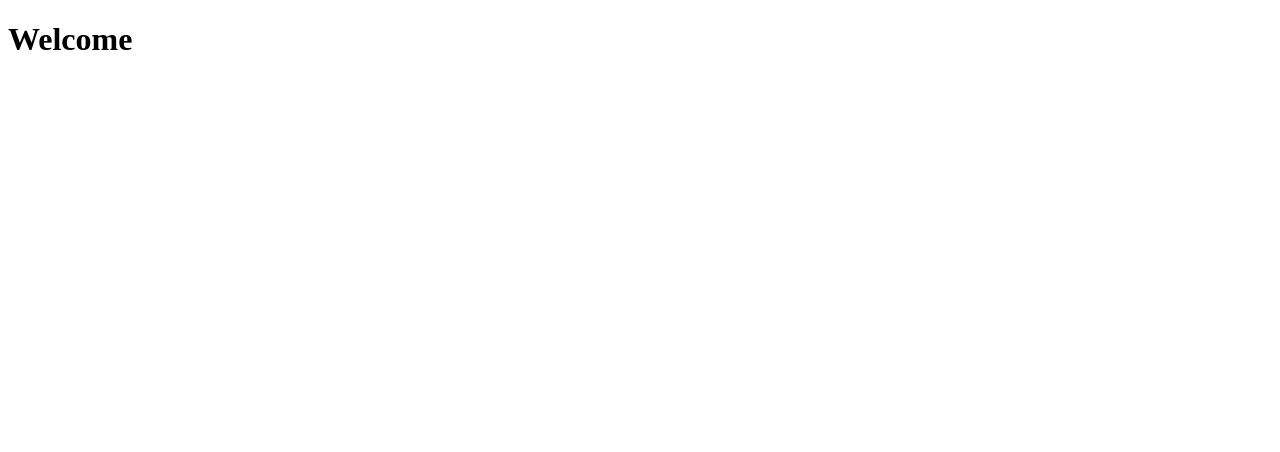
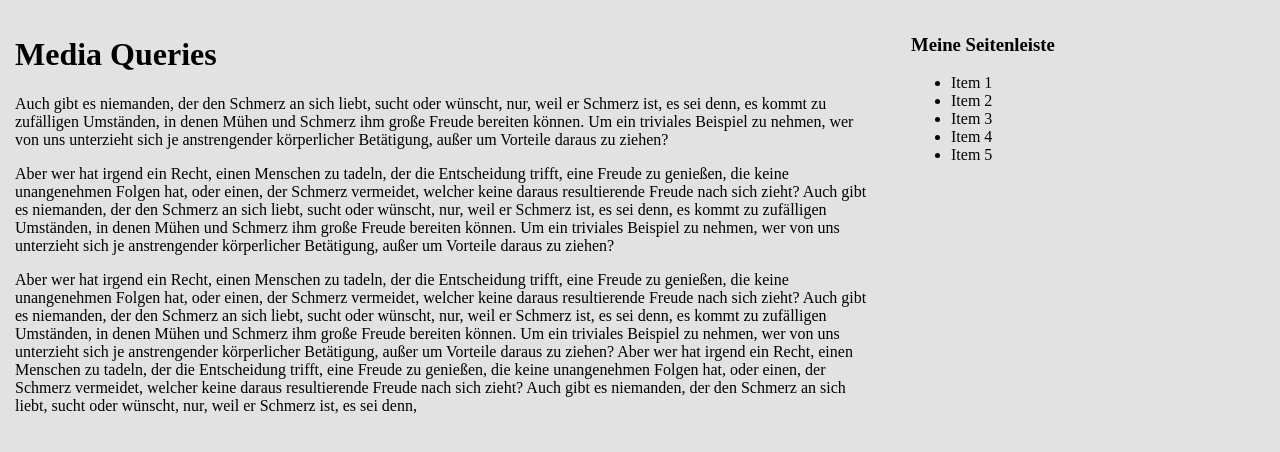
Before and after one commit to sedstef/html5-template, a website: page src/index.html in a window 1280 px wide. Drawn offline with Linux system fonts and the light colour scheme.

Commit message:
add media-queries

```diff
--- a/src/index.html
+++ b/src/index.html
@@ -1,9 +1,35 @@
 <!doctype html>
 <html lang="de">
     <head>
-        <title>Welcome</title>
+        <meta charset="UTF-8"/>
+        <title>Media Queries</title>
+
+        <link rel="stylesheet" href="media-queries.css" />
     </head>
+
     <body>
-        <h1>Welcome</h1>
+        <!-- content -->
+        <main>
+            <h1>Media Queries</h1>
+            <p>Auch gibt es niemanden, der den Schmerz an sich liebt, sucht oder wünscht, nur, weil er Schmerz ist, es sei denn, es kommt zu zufälligen Umständen, in denen Mühen und Schmerz ihm große Freude bereiten können. Um ein triviales Beispiel zu nehmen, wer von uns unterzieht sich je anstrengender körperlicher Betätigung, außer um Vorteile daraus zu ziehen?</p>
+
+            <p>Aber wer hat irgend ein Recht, einen Menschen zu tadeln, der die Entscheidung trifft, eine Freude zu genießen, die keine unangenehmen Folgen hat, oder einen, der Schmerz vermeidet, welcher keine daraus resultierende Freude nach sich zieht? Auch gibt es niemanden, der den Schmerz an sich liebt, sucht oder wünscht, nur, weil er Schmerz ist, es sei denn, es kommt zu zufälligen Umständen, in denen Mühen und Schmerz ihm große Freude bereiten können. Um ein triviales Beispiel zu nehmen, wer von uns unterzieht sich je anstrengender körperlicher Betätigung, außer um Vorteile daraus zu ziehen?</p>
+
+            <p>Aber wer hat irgend ein Recht, einen Menschen zu tadeln, der die Entscheidung trifft, eine Freude zu genießen, die keine unangenehmen Folgen hat, oder einen, der Schmerz vermeidet, welcher keine daraus resultierende Freude nach sich zieht? Auch gibt es niemanden, der den Schmerz an sich liebt, sucht oder wünscht, nur, weil er Schmerz ist, es sei denn, es kommt zu zufälligen Umständen, in denen Mühen und Schmerz ihm große Freude bereiten können. Um ein triviales Beispiel zu nehmen, wer von uns unterzieht sich je anstrengender körperlicher Betätigung, außer um Vorteile daraus zu ziehen? Aber wer hat irgend ein Recht, einen Menschen zu tadeln, der die Entscheidung trifft, eine Freude zu genießen, die keine unangenehmen Folgen hat, oder einen, der Schmerz vermeidet, welcher keine daraus resultierende Freude nach sich zieht? Auch gibt es niemanden, der den Schmerz an sich liebt, sucht oder wünscht, nur, weil er Schmerz ist, es sei denn,</p>
+        </main>
+
+        <!-- sidebar -->
+        <aside>
+            <section>
+                <h3>Meine Seitenleiste</h3>
+                <ul>
+                    <li>Item 1</li>
+                    <li>Item 2</li>
+                    <li>Item 3</li>
+                    <li>Item 4</li>
+                    <li>Item 5</li>
+                </ul>
+            </section>
+        </aside>
     </body>
 </html>
--- /dev/null
+++ b/src/media-queries.css
@@ -0,0 +1,38 @@
+
+html {
+    /* border-box: calculate the complete element */
+    box-sizing: border-box;
+}
+* {
+    box-sizing: inherit;
+}
+
+body {
+    padding: 0;
+    margin: 0;
+
+    background: #e2e2e2;
+}
+
+main,
+aside {
+    margin: 0;
+    padding: 15px;
+}
+
+/*
+ * desktop view
+ */
+@media screen and (min-width: 768px) {
+
+    /* elements aside*/
+    body {
+        display: flex;
+        flex: row;
+    }
+
+    main {
+        max-width: 70%;
+    }
+}
+/* end desktop view */
```
